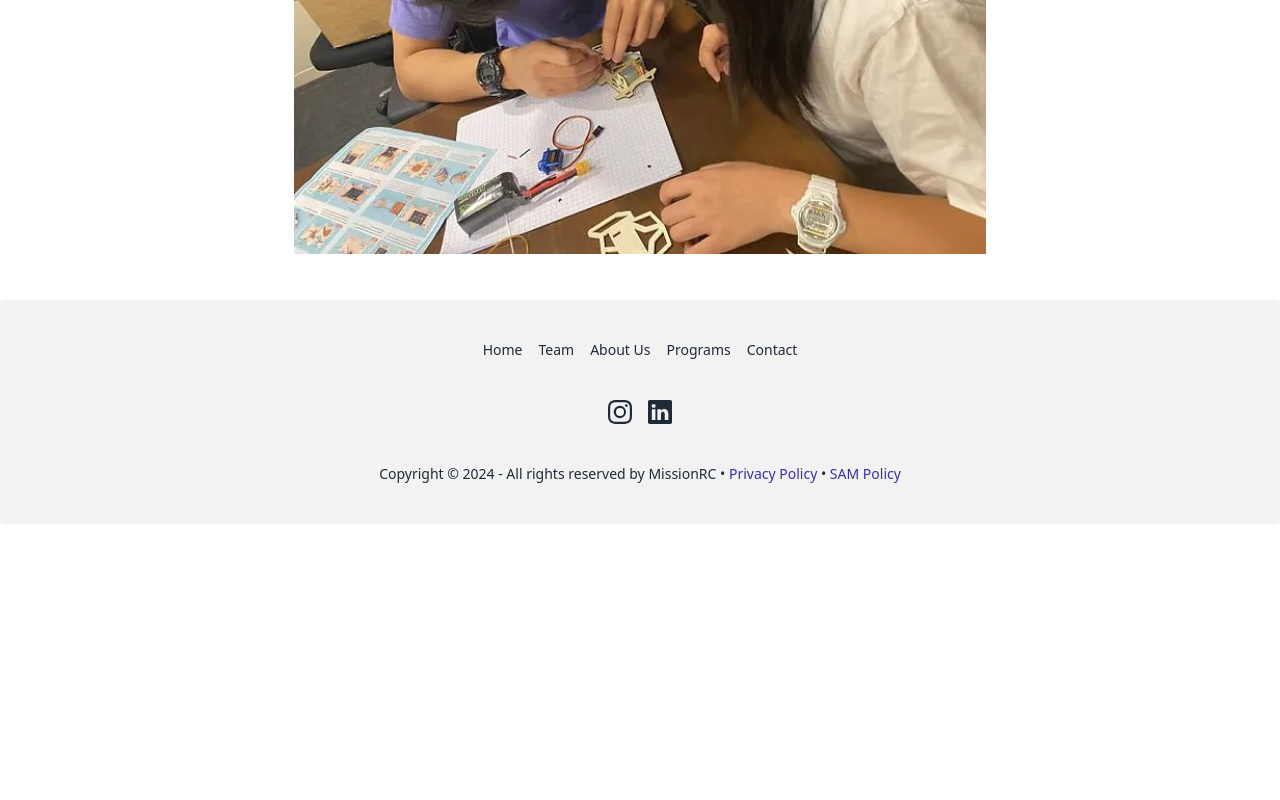
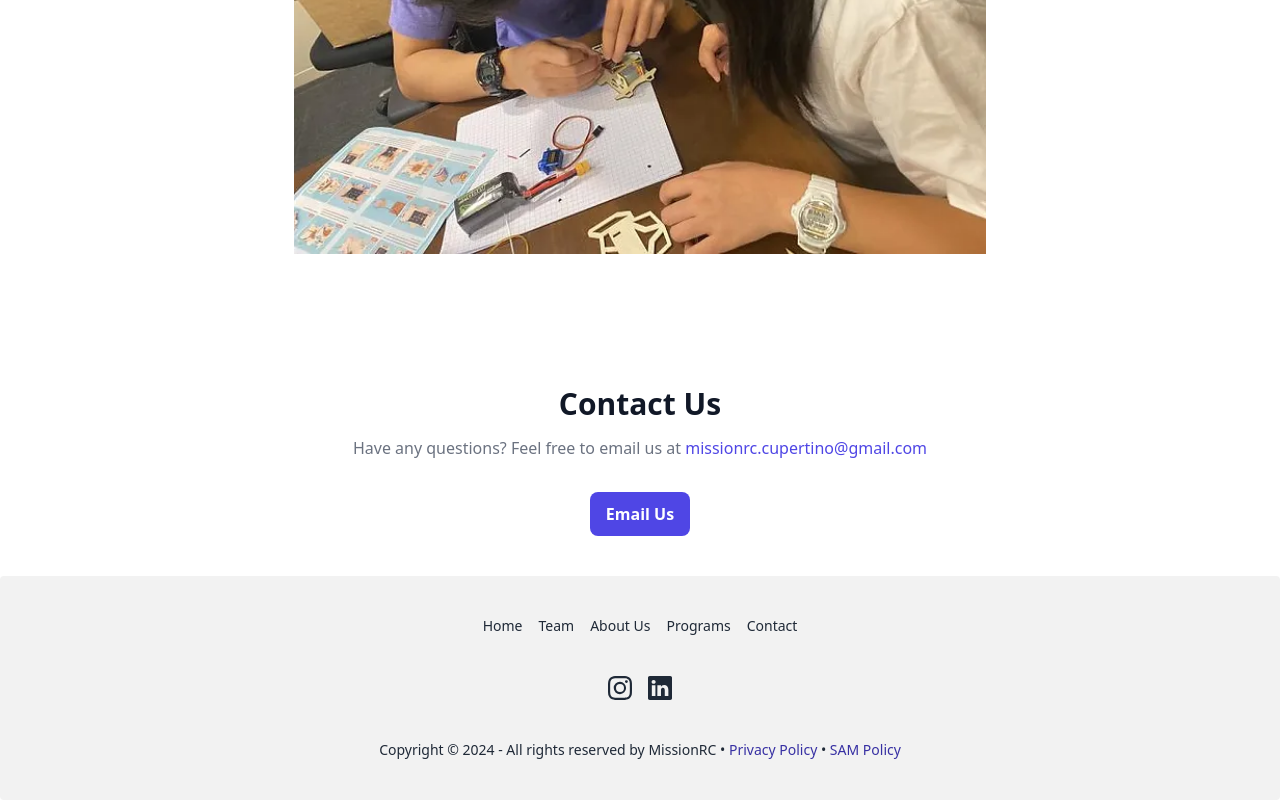
Before and after one commit to missionrc/missionrc-website, a SvelteKit app: page / in a window 1280 px wide. Shown: the part 2014-2814 px from the top of the page. Before the commit the page ends 2538 px from the top, so only its background shows below. Built offline with nearby package versions, Linux system fonts and the light colour scheme.

Commit message:
contact page

```diff
--- a/src/lib/components/Footer.svelte
+++ b/src/lib/components/Footer.svelte
@@ -5,7 +5,7 @@
 			<a href="#" class="hover:text-indigo-800">Team</a>
 			<a href="#" class="hover:text-indigo-800">About Us</a>
 			<a href="#" class="hover:text-indigo-800">Programs</a>
-			<a href="#" class="hover:text-indigo-800">Contact</a>
+			<a href="/#contact" class="hover:text-indigo-800">Contact</a>
 		</nav>
 		<nav>
 			<div class="grid grid-flow-col gap-4">
@@ -55,8 +55,10 @@
 				<a
 					href="https://utfs.io/f/4969bafc-6c8e-4660-809c-ffc6a5a90ea9-fgbra8.pdf"
 					target="_blank"
-					class="text-indigo-800 hover:underline underline-offset-2">SAM Policy</a
+					class="text-indigo-800 hover:underline underline-offset-2"
 				>
+					SAM Policy
+				</a>
 			</p>
 		</aside>
 	</footer>
--- a/src/lib/components/Navbar.svelte
+++ b/src/lib/components/Navbar.svelte
@@ -45,7 +45,7 @@
 			<NavLink title="Team" href="/team" />
 			<NavLink title="About Us" href="/about" />
 			<NavLink title="Programs" href="/programs" />
-			<NavLink title="Contact" href="/contact" />
+			<NavLink title="Contact" href="/#contact" />
 		</div>
 		<div class="hidden lg:flex lg:flex-1 lg:justify-end">
 			<a href="/donate" class="text-sm font-semibold leading-6 text-white">
@@ -89,13 +89,14 @@
 						<NavLink title="Team" href="/" isMobile={true} />
 						<NavLink title="About Us" href="/" isMobile={true} />
 						<NavLink title="Programs" href="/" isMobile={true} />
-						<NavLink title="Contact" href="/" isMobile={true} />
+						<NavLink title="Contact" href="/#contact" isMobile={true} />
 						<div class="py-6">
 							<a
 								href="/donate"
 								class="-mx-3 block rounded-lg px-3 py-2.5 text-base font-semibold leading-7 text-gray-900 hover:bg-gray-50"
-								>Donate</a
 							>
+								Donate
+							</a>
 						</div>
 					</div>
 				</div>
--- a/src/routes/+page.svelte
+++ b/src/routes/+page.svelte
@@ -1,6 +1,7 @@
 <script>
 	import Footer from '$lib/components/Footer.svelte';
 	import Navbar from '$lib/components/Navbar.svelte';
+	import { redirect } from '@sveltejs/kit';
 </script>
 
 <div class="bg-white">
@@ -161,6 +162,30 @@
 				</div>
 			</div>
 		</div>
+		<div class="pt-16 sm:pt-32">
+			<div class="mx-auto max-w-7xl px-6 lg:px-8">
+				<h2 class="text-center text-3xl font-semibold leading-8 text-gray-900" id="contact">
+					Contact Us
+				</h2>
+				<p class="text-md text-center text-gray-500 pt-4">
+					Have any questions? Feel free to email us at
+					<a
+						href="mailto:missionrc.cupertino@gmail.com"
+						class="text-indigo-600 hover:underline underline-offset-2"
+					>
+						missionrc.cupertino@gmail.com
+					</a>
+				</p>
+				<div class="flex justify-center">
+					<a
+						class="mt-8 px-4 py-2.5 rounded-lg bg-indigo-600 text-white font-semibold hover:bg-indigo-500 focus-visible:outline focus-visible:outline-2 focus-visible:outline-offset-2 focus-visible:outline-indigo-600"
+						href="mailto:missionrc.cupertino@gmail.com"
+					>
+						Email Us
+					</a>
+				</div>
+			</div>
+		</div>
 	</div>
 	<Footer />
 </div>
```
